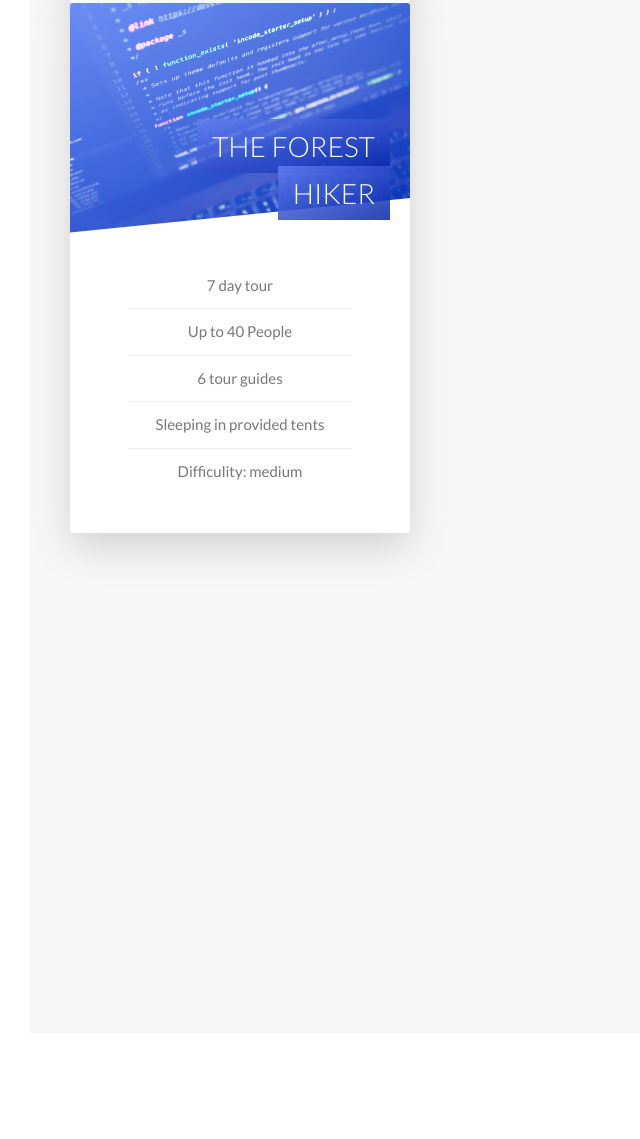
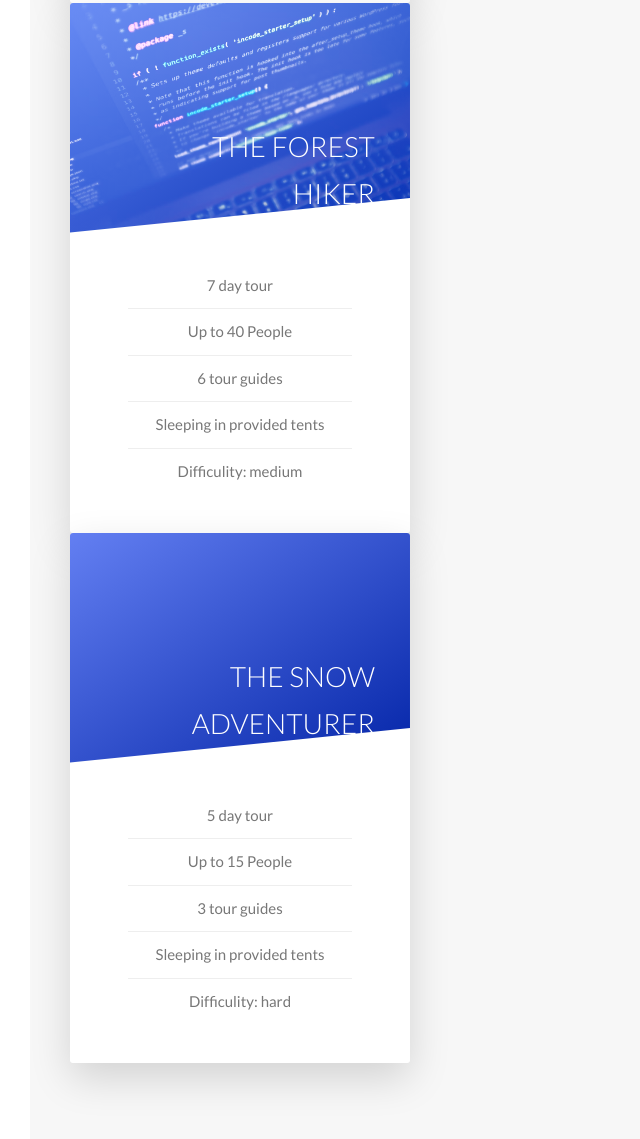
Before and after one commit to qNecro/carplay, a website: page index.html in a window 1280 px wide. Shown: the part 3042-4181 px from the top of the page, without its empty margins (0-640 px from the left). Before the commit the page ends 4105 px from the top, so only its background shows below. Drawn offline with Linux system fonts and the light colour scheme.

Commit message:
April 11, 2023 5:46 PM

```diff
--- a/index.html
+++ b/index.html
@@ -130,7 +130,7 @@
                             <div class="card__side card__side--front">
                                 <div class="card__picture card__picture--2">&nbsp;</div>
                                 <h4 class="card__heading">
-                                    <span class="card__heading-span card__heading-span--1">The Forest Hiker</span>
+                                    <span class="card__heading-span card__heading-span--2">The Forest Hiker</span>
                                 </h4>
                                 <div class="card__details">
                                     <ul>
@@ -142,11 +142,37 @@
                                     </ul>
                                 </div>
                             </div>
-                            <div class="card__side card__side--back card__side--back-1">
+                            <div class="card__side card__side--back card__side--back-2">
                                 <div class="card__cta">
                                     <div class="card__price-box">
                                         <p class="card__price-box-only">Only</p>
                                         <p class="card__price-box-value">$497</p>
+                                    </div>
+                                    <a href="#" class="btn btn--white">Book now!</a>
+                                </div>
+                            </div>
+                        </div>
+                        <div class="card">
+                            <div class="card__side card__side--front">
+                                <div class="card__picture card__picture--3">&nbsp;</div>
+                                <h4 class="card__heading">
+                                    <span class="card__heading-span card__heading-span--3">The Snow Adventurer</span>
+                                </h4>
+                                <div class="card__details">
+                                    <ul>
+                                        <li>5 day tour</li>
+                                        <li>Up to 15 People</li>
+                                        <li>3 tour guides</li>
+                                        <li>Sleeping in provided tents</li>
+                                        <li>Difficulity: hard</li>
+                                    </ul>
+                                </div>
+                            </div>
+                            <div class="card__side card__side--back card__side--back-3">
+                                <div class="card__cta">
+                                    <div class="card__price-box">
+                                        <p class="card__price-box-only">Only</p>
+                                        <p class="card__price-box-value">$897</p>
                                     </div>
                                     <a href="#" class="btn btn--white">Book now!</a>
                                 </div>
--- a/sass/components/_card.scss
+++ b/sass/components/_card.scss
@@ -27,6 +27,16 @@
         //card back side
         &--back{
             transform: rotateY(180deg);
+            &-1{
+                background-image: linear-gradient(
+                to right bottom,
+                $color-secondary-light,$color-secondary-dark);
+            }
+            &-1{
+                background-image: linear-gradient(
+                to right bottom,
+                $color-secondary-light,$color-secondary-dark);
+            }
             &-1{
                 background-image: linear-gradient(
                 to right bottom,
```
Also changed, not shown: css/style.css.
